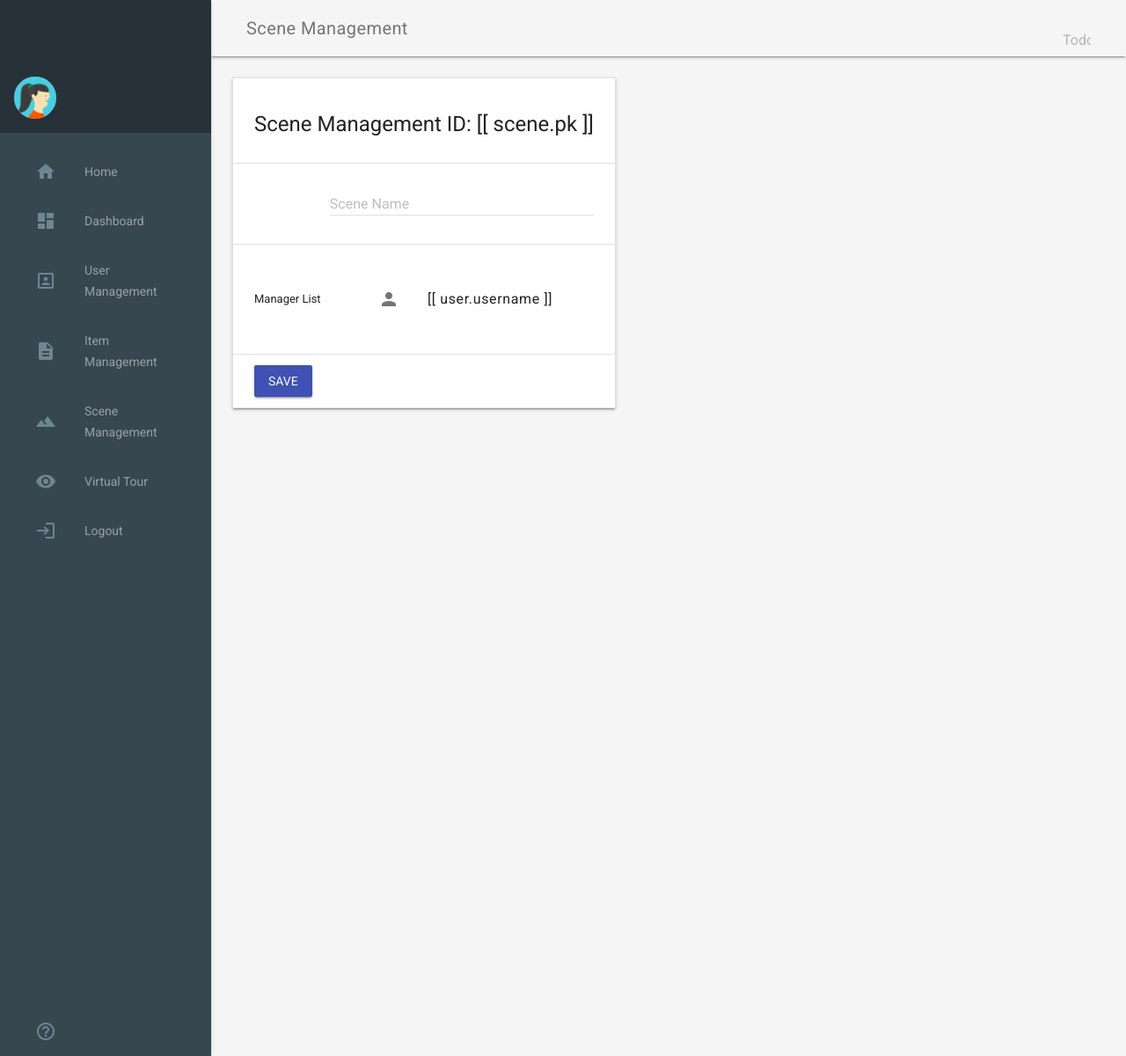
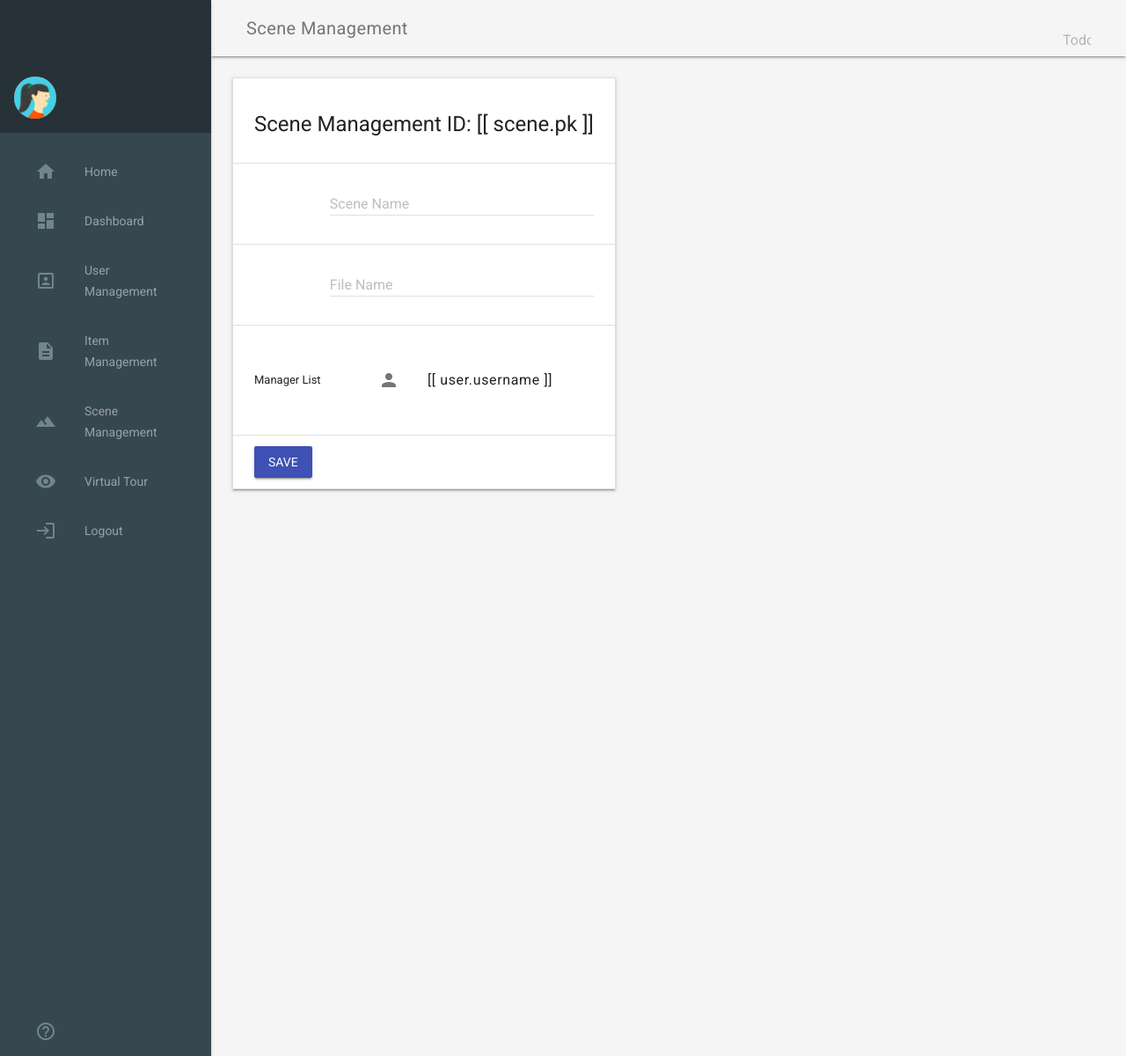
Before and after one commit to yutao-data/backend_based_on_django, a Django app: page /gallery/dashboard/scene_management/ in a window 1280 px wide. Shown: the whole page at 88% size. Run offline with Django 3.2, Linux system fonts and the light colour scheme; some libraries are stand-ins or nearby versions.

Commit message:
Scene Manegment界面修改

```diff
--- a/gallery/static/mdl/dashboard/style.css
+++ b/gallery/static/mdl/dashboard/style.css
@@ -55,7 +55,7 @@ html, body {
   display: flex;
   position: relative;
   flex-direction: row;
-  align-items: center;
+  align-items:center;
   width: 100%;
 }
 
--- a/gallery/templates/gallery/dashboard/base.html
+++ b/gallery/templates/gallery/dashboard/base.html
@@ -77,6 +77,7 @@
                 <div class="mdl-layout-spacer"></div>
             </div>
         </header>
+
         <nav class="demo-navigation mdl-navigation mdl-color--blue-grey-800">
             <a class="mdl-navigation__link" href="{% url 'gallery:index' %}"><i class="mdl-color-text--blue-grey-400 material-icons" role="presentation">home</i>Home</a>
             <a class="mdl-navigation__link" href="{% url 'gallery:dashboard:index' %}"><i class="mdl-color-text--blue-grey-400 material-icons" role="presentation">dashboard</i>Dashboard</a>
--- a/gallery/templates/gallery/dashboard/scene_management.html
+++ b/gallery/templates/gallery/dashboard/scene_management.html
@@ -17,6 +17,14 @@
                             <div class="mdl-textfield mdl-js-textfield mdl-textfield--floating-label">
                                 <input v-model="scene.name" class="mdl-textfield__input" id="scene_name_div" type="text">
                                 <label class="mdl-textfield__label" for="scene_name_div">Scene Name</label>
+                            </div>
+                        </td>
+                    </tr>
+                    <tr>
+                        <td colspan="100%">
+                            <div class="mdl-textfield mdl-js-textfield mdl-textfield--floating-label">
+                                <input v-model="scene.filename" class="mdl-textfield__input" id="scene_name_div" type="text">
+                                <label class="mdl-textfield__label" for="scene_name_div">File Name</label>
                             </div>
                         </td>
                     </tr>
@@ -62,6 +70,7 @@
                 scene: {
                     pk: -1,
                     name: '......',
+                    filename: '',
                 },
                 user_list: [],
             },
```
